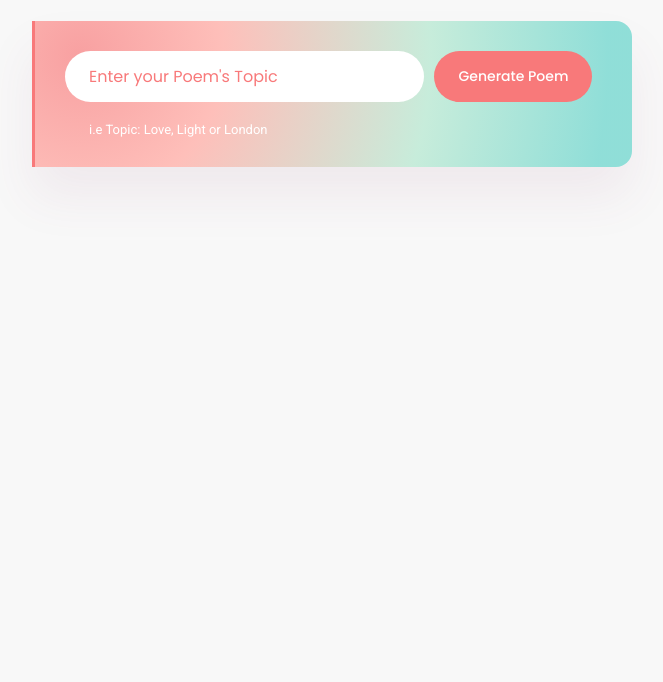
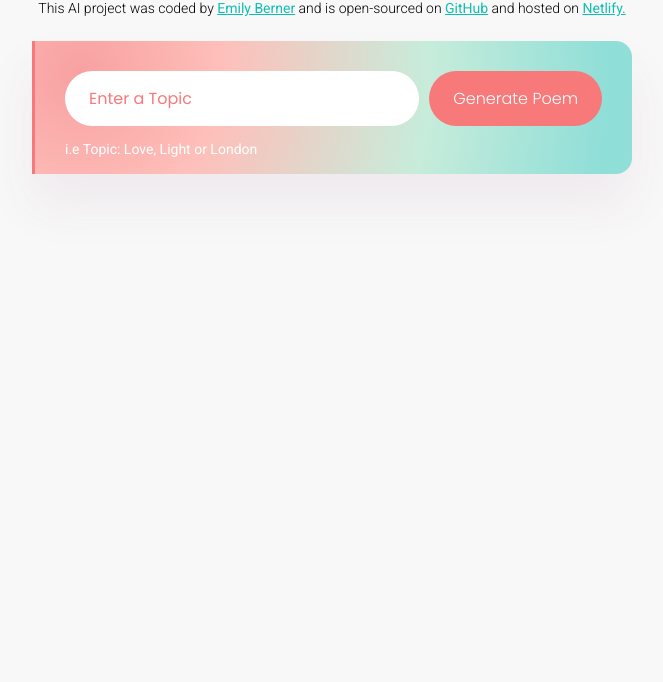
Before and after one commit to Emmily0/english-AI-poem-generator_EB_12.2024, a plain HTML site: page index.html in a window 1280 px wide. Shown: the part 118-800 px from the top of the page, without its empty margins (308-971 px from the left). Drawn offline with nearby package versions, Linux system fonts and the light colour scheme.

Commit message:
Final CSS adjustements

```diff
--- a/index.html
+++ b/index.html
@@ -27,7 +27,7 @@
             <input
             type="text"
             id="instructions"
-            placeholder="Enter your Poem's Topic"
+            placeholder="Enter a Topic"
             class="instructions"
             required
             autocomplete="off"
--- a/src/style.css
+++ b/src/style.css
@@ -12,6 +12,7 @@ a {
 .container {
     margin: 20px auto;
     max-width: 600px;
+    padding: 10px;
 }
 
 h1 {
@@ -28,12 +29,12 @@ h1 {
 footer {
     text-align: center;
     font-family: "Roboto";
-    font-weight: 100;
+    font-weight: 300;
     font-size: 14px;
     margin-bottom: 25px;
 }
 .form-container {
-    padding: 30px;
+    padding: 30px 30px 17px 30px;
     background: radial-gradient(circle at 7.5% 24%, #f8797ab0 0%, rgb(255 184 178 / 89%) 25.5%, rgb(136 221 181 / 44%) 62.3%, #11bfb173 93.8%);
     box-shadow: 0 30px 50px rgba(144, 59, 112, 0.08);
     border-top-right-radius: 16px;
@@ -68,16 +69,15 @@ input::placeholder {
     border: none;
     border-radius: 30px;
     color: white;
-    font-size: 14px;
+    font-size: 16px;
     margin-left: 10px;
     font-family: "Poppins";
-    font-weight: 500;
+    font-weight: 300;
 }
 
 .hint {
-    margin-top: 20px;
-    font-size: 13px;
-    margin-left: 24px;
+    margin-top: 15px;
+    font-size: 14px;
     font-family: "Roboto";
     font-weight: 400;
     color: white;
```
